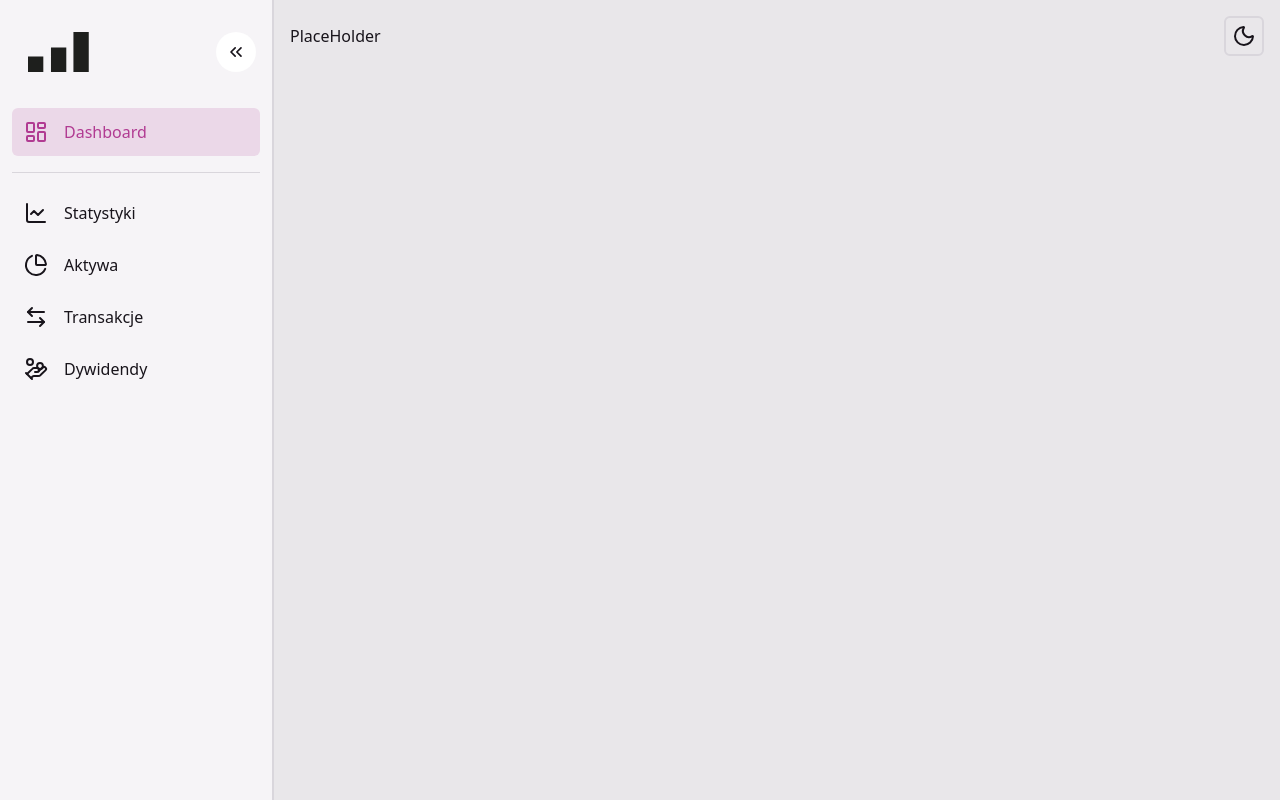
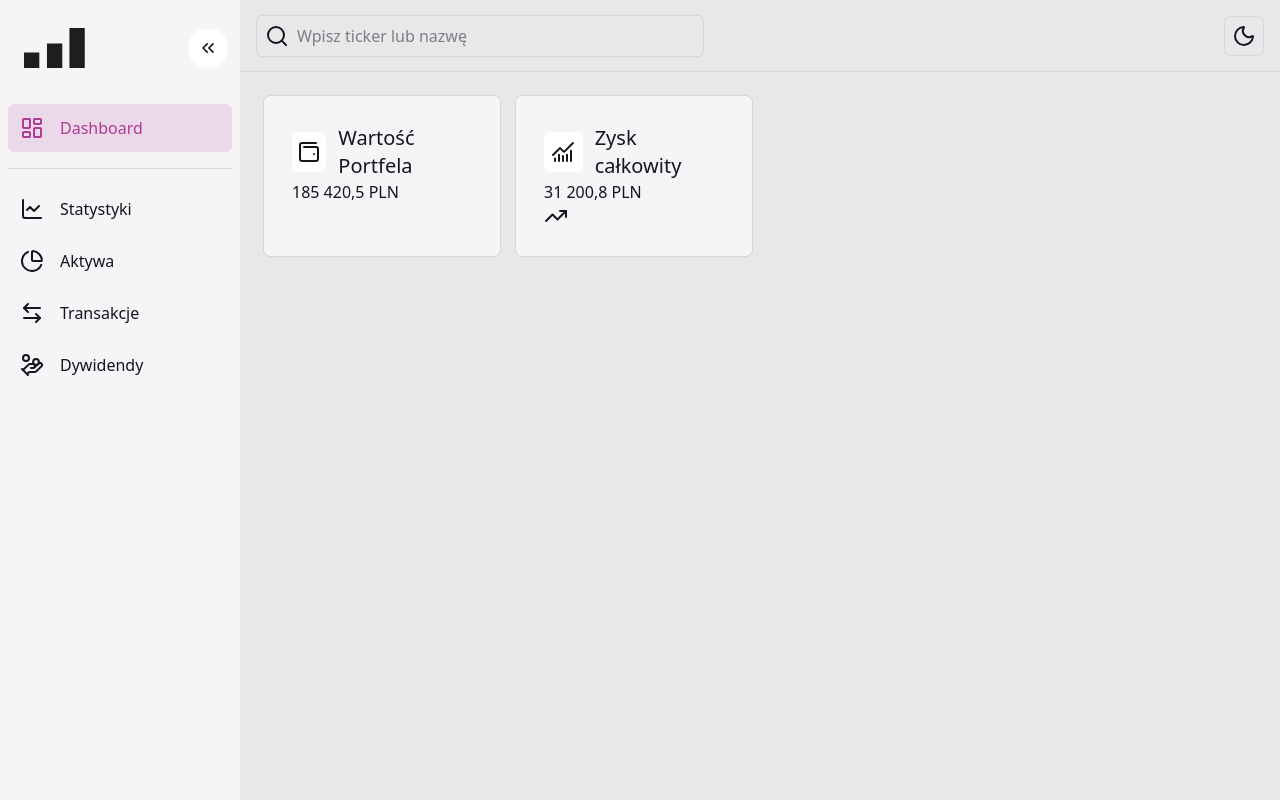
Before and after one commit to Tom3546/Portfolio-Analysis, a React (Vite) app: page / in a window 1280 px wide. Built offline with nearby package versions, Linux system fonts and the light colour scheme.

Commit message:
feat: add card

```diff
--- a/src/components/layout/SideBar/SideBar.tsx
+++ b/src/components/layout/SideBar/SideBar.tsx
@@ -6,11 +6,13 @@ import SideBarContext from "./SideBarContext";
 
 import { ChevronsLeft } from "lucide-react";
 
-import { LayoutDashboard } from "lucide-react";
-import { ChartLine } from "lucide-react";
-import { ChartPie } from "lucide-react";
-import { HandCoins } from "lucide-react";
-import { ArrowLeftRight } from "lucide-react";
+import {
+  LayoutDashboard,
+  ChartLine,
+  ChartPie,
+  HandCoins,
+  ArrowLeftRight,
+} from "lucide-react";
 
 function HorizontalRule() {
   return <hr className="w-full mt-3 mb-3 border-border" />;
@@ -29,7 +31,7 @@ export default function SideBar() {
 
   return (
     <aside
-      className="sticky flex flex-col p-3 gap-1 border-r-2
+      className="sticky flex flex-col p-2 gap-1
       border-border bg-bg duration-200"
     >
       <div className="flex items-center justify-between w-full mt-5 mb-8 relative">
--- a/src/components/layout/SideBar/SideBarItem.tsx
+++ b/src/components/layout/SideBar/SideBarItem.tsx
@@ -31,7 +31,7 @@ export default function SideBarItem({
       <Icon className="w-6" />
       <span
         className={`overflow-hidden duration-700 ease-in-out ${
-          expanded ? "w-46 ml-4" : "w-0 opacity-0"
+          expanded ? "w-40 ml-4" : "w-0 opacity-0"
         }`}
       >
         {label}
--- a/src/components/layout/TopBar.tsx
+++ b/src/components/layout/TopBar.tsx
@@ -1,11 +1,27 @@
 import ThemeToggle from "../ui/ThemeToggle";
+
+import { Search } from "lucide-react";
 
 export default function TopBar() {
   return (
-    <div className="flex items-center justify-between w-full h-18 p-4">
-      <div className="">
-        <h1>PlaceHolder</h1>
-      </div>
+    <div
+      className="flex items-center justify-between w-full h-18 p-4
+      gap-2 border-border border-b"
+    >
+      <label
+        className="flex items-center w-full max-w-md gap-2 p-2 rounded-md
+        border border-border focus-within cursor-text hover:bg-bg
+        focus-within:border-highlight transition-colors"
+      >
+        <Search className="shrink-0" />
+        <input
+          type="text"
+          role="searchbox"
+          placeholder="Wpisz ticker lub nazwę"
+          className="outline-none w-full min-w-0 text-text"
+        />
+      </label>
+
       <ThemeToggle />
     </div>
   );
--- a/src/components/ui/ThemeToggle.tsx
+++ b/src/components/ui/ThemeToggle.tsx
@@ -34,16 +34,9 @@ export default function ThemeToggle() {
     <button
       onClick={toggleTheme}
       className="flex items-center justify-center h-10 w-10 rounded-md
-        border-2 border-border cursor-pointer hover:bg-bg-light group"
+        border border-border cursor-pointer hover:bg-bg-light shrink-0"
     >
       {theme === "dark" ? <Sun /> : <Moon />}
-      <span
-        className="absolute rounded-md px-2 py-1 mt-20 bg-bg-light
-          text-text-muted text-sm invisible opacity-20 group-hover:visible
-          group-hover:opacity-100 group-hover:translate-y-3 duration-100"
-      >
-        {theme === "dark" ? "Toggle light" : "Toggle dark"}
-      </span>
     </button>
   );
 }
--- a/src/data/mockData.ts
+++ b/src/data/mockData.ts
@@ -10,7 +10,7 @@ export const mockSummary: PortfolioSummary = {
   rateOfReturn: 20.23,
   annualizedReturn: 9.45,
   dailyProfitLoss: -620.4,
-  dailyChangePercentage: -0.33,
+  dailyChangePercentage: 0.33,
 };
 
 export const mockAssets: Asset[] = [
--- a/src/index.css
+++ b/src/index.css
@@ -21,6 +21,10 @@
   --color-warning: var(--warning);
   --color-success: var(--success);
   --color-info: var(--info);
+
+  --color-positive: oklch(0.7 0.17 162.5);
+  --color-negative: oklch(0.63 0.22 18.1);
+  --color-neutral: oklch(0.7 0.04 252.4);
 }
 
 @custom-variant dark ([data-theme="dark"] &);
@@ -34,12 +38,12 @@ body {
 :root,
 [data-theme="dark"] {
   --bg-dark: oklch(0.1 0 310);
-  --bg: oklch(0.15 0 310);
+  --bg: oklch(0.16 0 310);
   --bg-light: oklch(0.2 0 310);
   --text: oklch(0.9 0.012 106.776);
   --text-muted: oklch(0.7 0 310);
   --highlight: oklch(0.35 0 310);
-  --border: oklch(0.26 0 310);
+  --border: oklch(0.23 0 310);
   --border-muted: oklch(0.2 0 310);
   --primary: oklch(0.76 0.1 340);
   --primary-hover: oklch(0.8 0.1 340);
--- /dev/null
+++ b/src/pages/DashBoard/Card.tsx
@@ -0,0 +1,52 @@
+import {
+  type LucideIcon,
+  TrendingUp,
+  TrendingDown,
+  MoveRight,
+} from "lucide-react";
+
+export type Trend = "positive" | "negative" | "neutral";
+
+const TrendConfig: Record<Trend, { icon: LucideIcon; color: string }> = {
+  positive: { icon: TrendingUp, color: "text-positive" },
+  negative: { icon: TrendingDown, color: "text-negative" },
+  neutral: { icon: MoveRight, color: "text-neutral" },
+};
+
+interface CardProps {
+  title: string;
+  icon: LucideIcon;
+  value: string;
+  change?: string;
+  trend?: Trend;
+}
+
+export default function Card({
+  title,
+  icon: Icon,
+  value,
+  change,
+  trend,
+}: CardProps) {
+  const { icon: TrendIcon, color } = trend ? TrendConfig[trend] : {};
+
+  return (
+    <div
+      className="h-40 p-7 bg-bg ring-1 ring-border rounded-md
+      transition-colors duration-200"
+    >
+      <div className="flex items-center justify-start gap-3 w-full text-xl">
+        <div className="grid place-items-center w-10 h-10 rounded-md bg-bg-light ">
+          <Icon />
+        </div>
+        <span>{title}</span>
+      </div>
+      <div className="">{value}</div>
+      {TrendIcon && change && (
+        <div className="">
+          <TrendIcon />
+        </div>
+      )}
+    </div>
+  );
+}
--- a/src/pages/DashBoard/DashBoard.tsx
+++ b/src/pages/DashBoard/DashBoard.tsx
@@ -1,3 +1,31 @@
+import Card, { type Trend } from "./Card";
+import { mockSummary } from "../../data/mockData";
+
+import { WalletMinimal, ChartNoAxesCombined } from "lucide-react";
+const getTrend = (value: number): Trend => {
+  if (value > 0) return "positive";
+  if (value < 0) return "negative";
+  return "neutral";
+};
+
 export default function DashBoard() {
-  return <div></div>;
+  return (
+    <div className="max-w-7xl gap-4 p-6 max-md:p-4 mx-auto">
+      {/*or: max-w-screen-2xl*/}
+      <div className="grid md:grid-cols-2 xl:grid-cols-4 gap-4">
+        <Card
+          title="Wartość Portfela"
+          icon={WalletMinimal}
+          value={`${mockSummary.totalValue.toLocaleString("pl-PL")} PLN`}
+        />
+        <Card
+          title="Zysk całkowity"
+          icon={ChartNoAxesCombined}
+          value={`${mockSummary.totalProfitLoss.toLocaleString("pl-PL")} PLN`}
+          change={`${mockSummary.dailyChangePercentage}%`}
+          trend={getTrend(mockSummary.dailyChangePercentage)}
+        />
+      </div>
+    </div>
+  );
 }
--- a/src/types/portfolio.ts
+++ b/src/types/portfolio.ts
@@ -1,6 +1,7 @@
 export type AssetsCategory =
   | "stock"
   | "etf"
+  | "reit"
   | "crypto"
   | "cash"
   | "bond"
@@ -16,6 +17,7 @@ export interface Asset {
   avgPurchasePrice: number;
   currentPrice: number;
   allocationPercent: number;
+  YieldOnCost?: number;
 }
 
 export interface PortfolioSummary {
```
